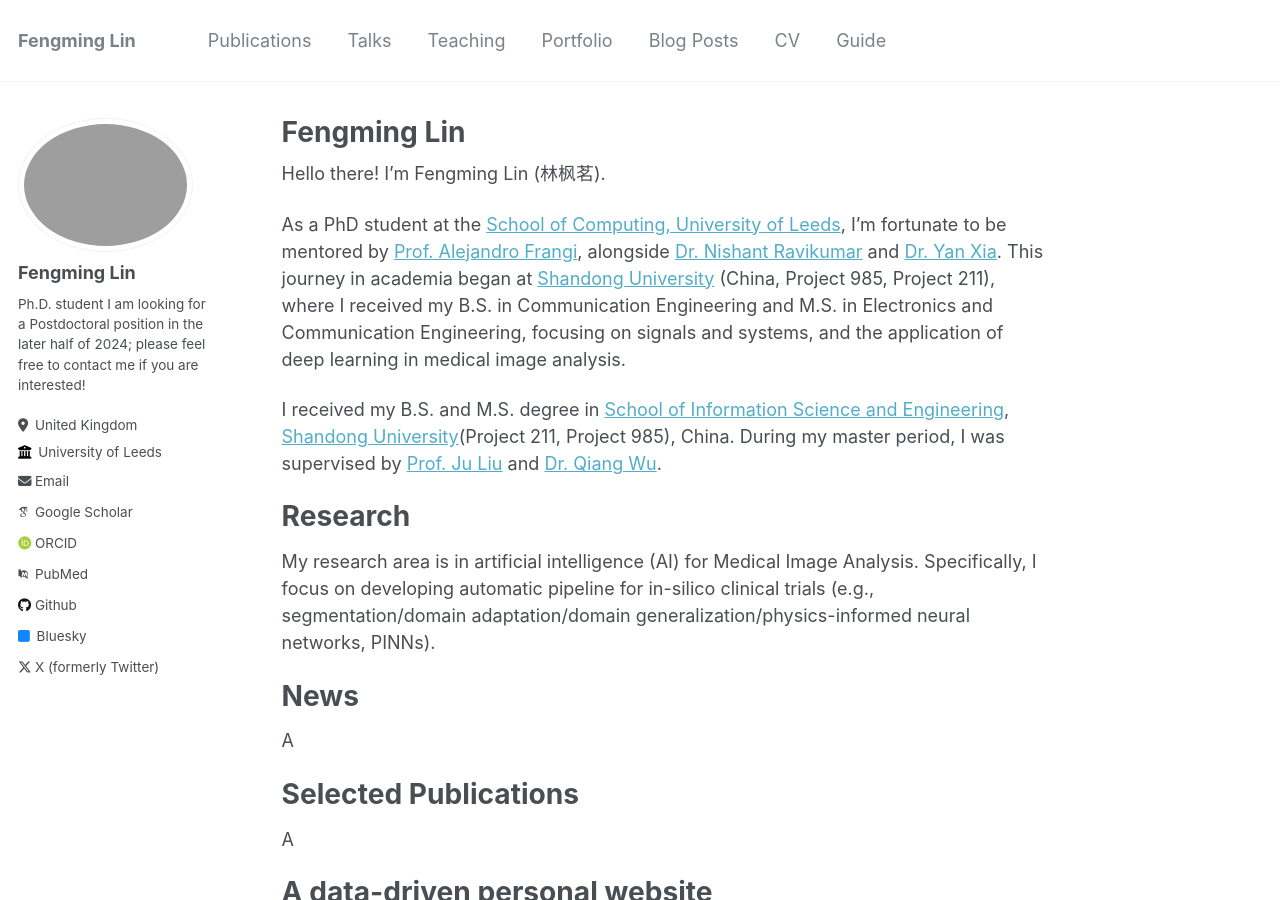
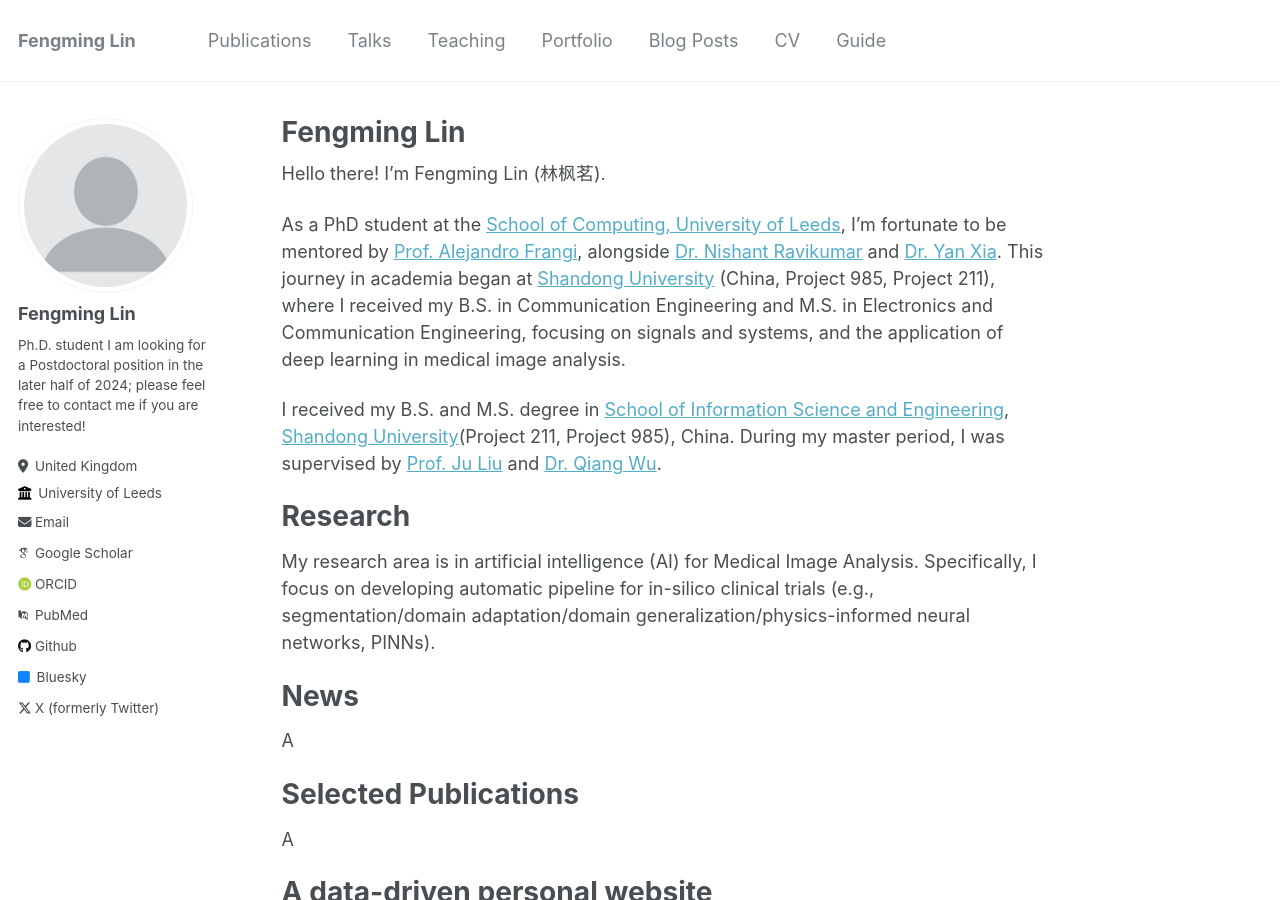
Before and after one commit to fmlinks/fmlinks.github.io, a Jekyll site: the page built from _pages/about.md, in a window 1280 px wide and 900 px high. Built offline with Jekyll 4.4.1, drawn with Linux system fonts in a browser that asks for light colours; some web fonts are replaced.

Commit message:
Update _config.yml

```diff
--- a/_config.yml
+++ b/_config.yml
@@ -21,7 +21,7 @@ repository               : "fmlinks/fmlinks.github.io"
 #               Additional customization can be done by editing /_includes/author-profile.html
 author:
   # Biographic information
-  avatar           : "portrait2.png"
+  avatar           : "profile.png"
   name             : "Fengming Lin"
   pronouns         : # example: "she/her"
   bio              : "Ph.D. student
```
